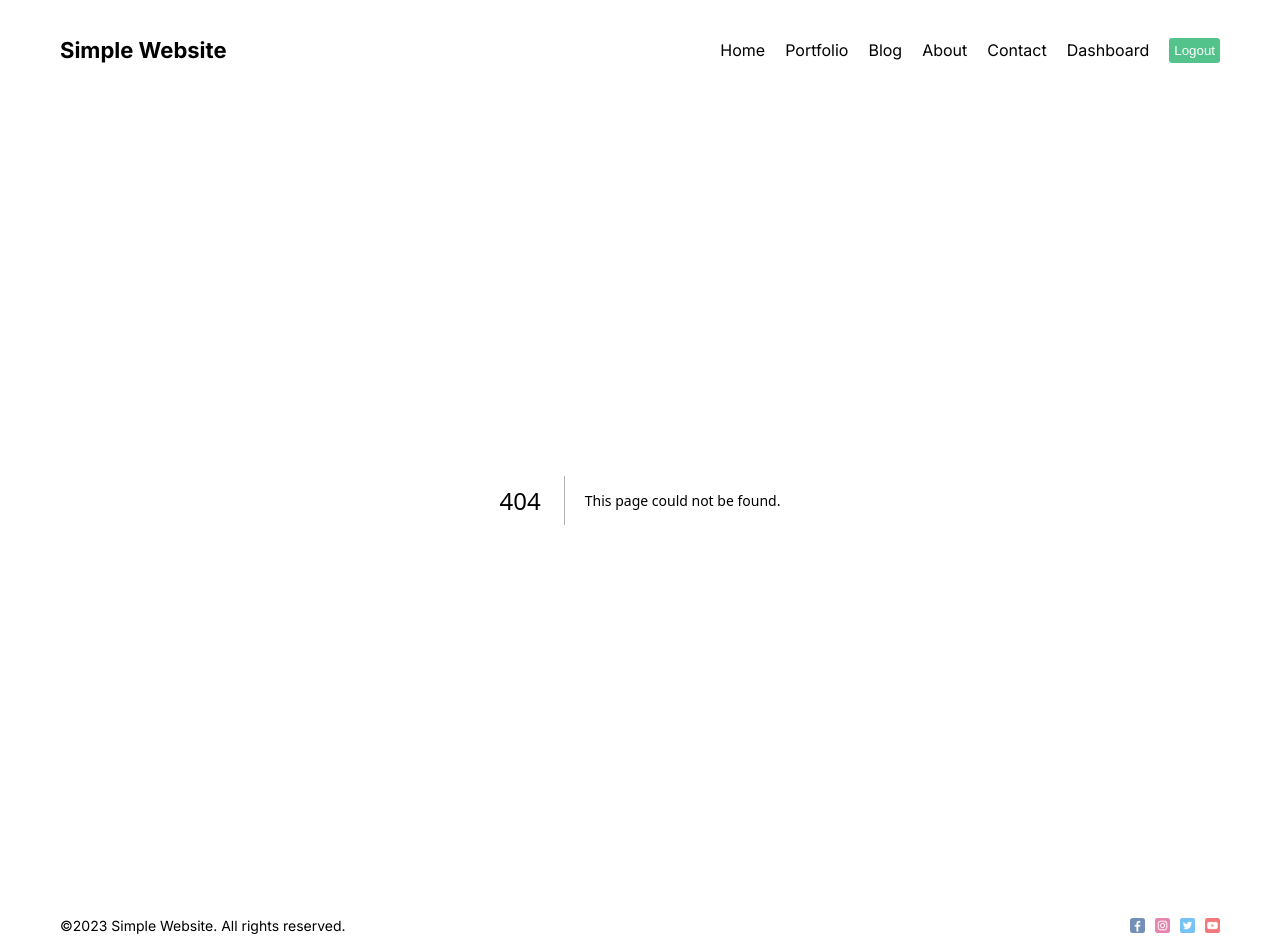
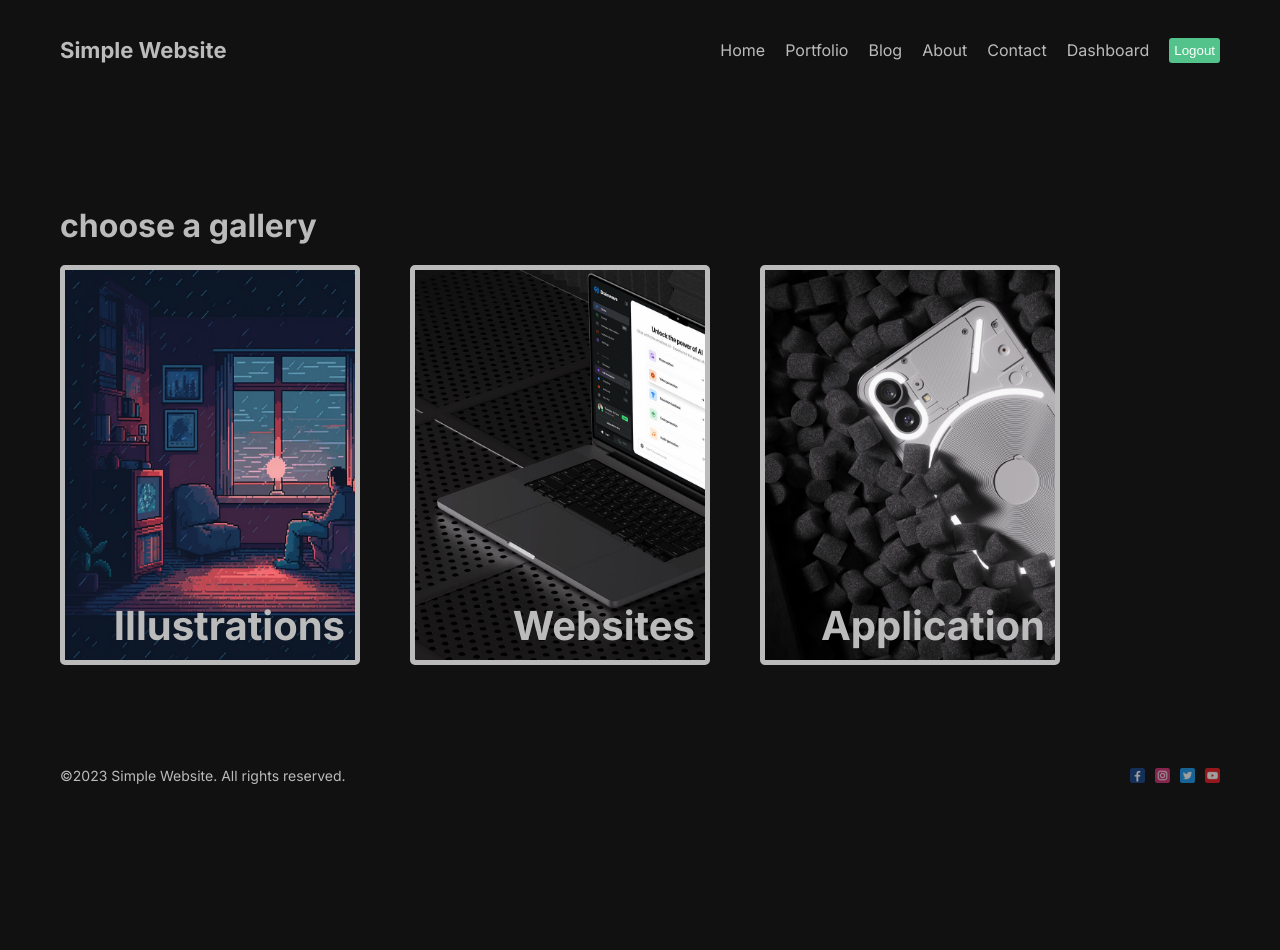
Before and after one commit to farhdibehnamdev/Simple-Nextjs-Website, a Next.js app: page /portfolio in a window 1280 px wide. Before the commit this address had no page. After the commit the page ends 800 px from the top, so only its background shows below. Built offline with nearby package versions, Linux system fonts and the light colour scheme.

Commit message:
✨ feat:Implement portfolio component and styles.

```diff
--- /dev/null
+++ b/src/app/portfolio/page.module.css
@@ -0,0 +1,46 @@
+.mainTitle {
+  font-size: 100px;
+}
+
+.container {
+}
+
+.selectTitle {
+  margin: 20px 0px;
+}
+
+.items {
+  display: flex;
+  gap: 50px;
+}
+
+.item {
+  border: 5px solid #bbb;
+  border-radius: 5px;
+  width: 300px;
+  height: 400px;
+  position: relative;
+  background-size: cover !important;
+}
+
+.item:nth-child(1) {
+  background: url("/illustration.png");
+}
+.item:nth-child(2) {
+  background: url("/websites.jpg");
+}
+.item:nth-child(3) {
+  background: url("/apps.jpg");
+}
+
+.title {
+  position: absolute;
+  right: 10px;
+  bottom: 10px;
+  font-size: 40px;
+  font-weight: bold;
+}
+
+.item:hover .title {
+  color: #53c28b;
+}
--- /dev/null
+++ b/src/app/portfolio/page.tsx
@@ -0,0 +1,22 @@
+import styles from "@/app/portfolio/page.module.css";
+import Link from "next/link";
+const Portfolio = () => {
+  return (
+    <div className={styles.container}>
+      <h1 className={styles.selectTitle}>choose a gallery</h1>
+      <div className={styles.items}>
+        <Link href="/portfolio/illustrations" className={styles.item}>
+          <span className={styles.title}>Illustrations</span>
+        </Link>
+        <Link href="/portfolio/websites" className={styles.item}>
+          <span className={styles.title}>Websites</span>
+        </Link>
+        <Link href="/portfolio/application" className={styles.item}>
+          <span className={styles.title}>Application</span>
+        </Link>
+      </div>
+    </div>
+  );
+};
+
+export default Portfolio;
```
